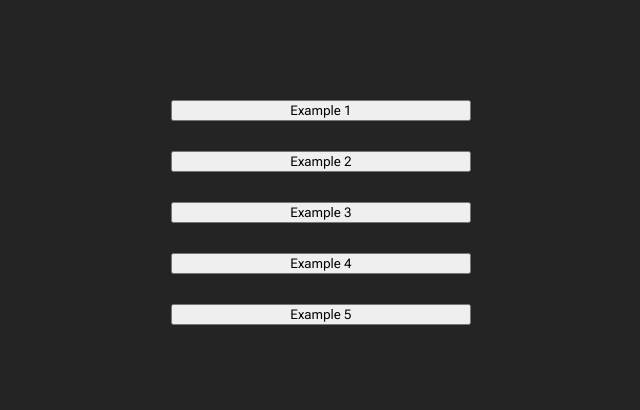
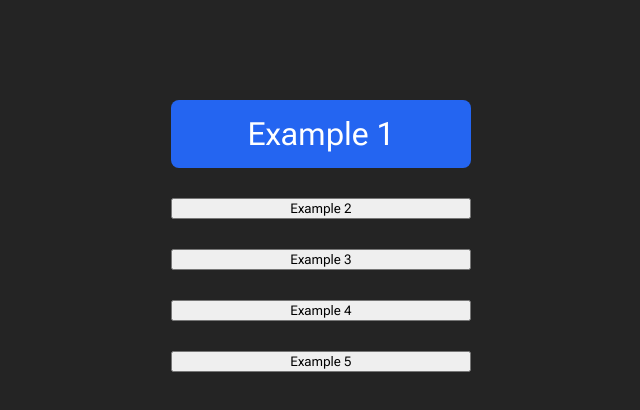
Before and after one commit to erlopez11/styling-in-react, a React (Vite) app: page / in a window 1280 px wide. Shown: the top 410 px of the page, without its empty margins (319-959 px from the left). Built offline with nearby package versions, Linux system fonts and the light colour scheme.

Commit message:
btn normal css

```diff
--- /dev/null
+++ b/src/components/example-1-normal-css/Button.css
@@ -0,0 +1,10 @@
+
+.btn {
+    background-color: #2465f1;
+    border-radius: 8px;
+    border: none;
+    color: white;
+    font-size: 24pt;
+    padding: 15px 50px;
+    width: 300px;
+}
--- a/src/components/example-1-normal-css/Button.jsx
+++ b/src/components/example-1-normal-css/Button.jsx
@@ -1,6 +1,7 @@
+import './Button.css';
 
 const Button = ({ buttonText }) => {
-    return <button>{buttonText}</button>;
+    return <button className='btn'>{buttonText}</button>;
 };
 
 export default Button;
```
